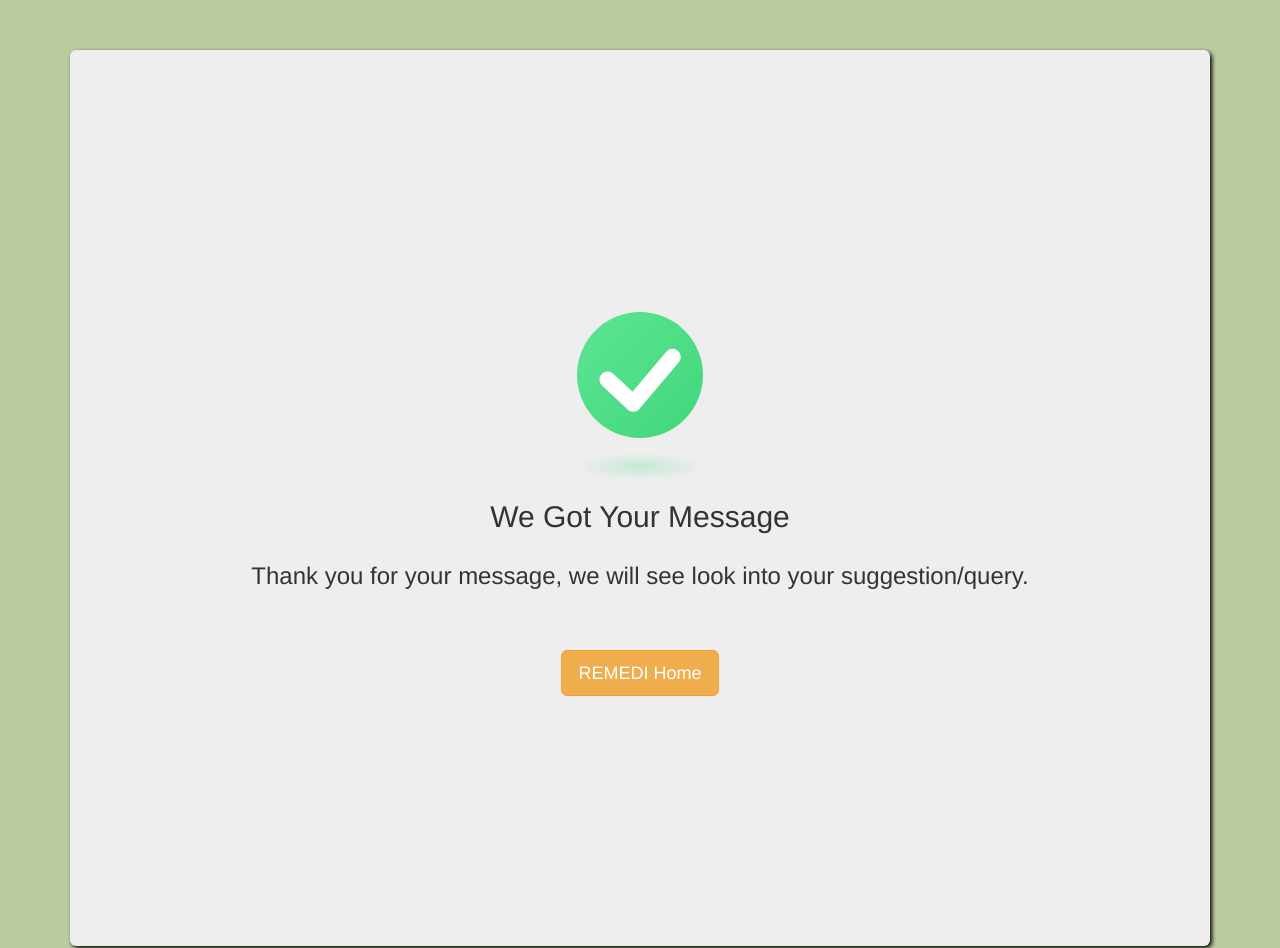
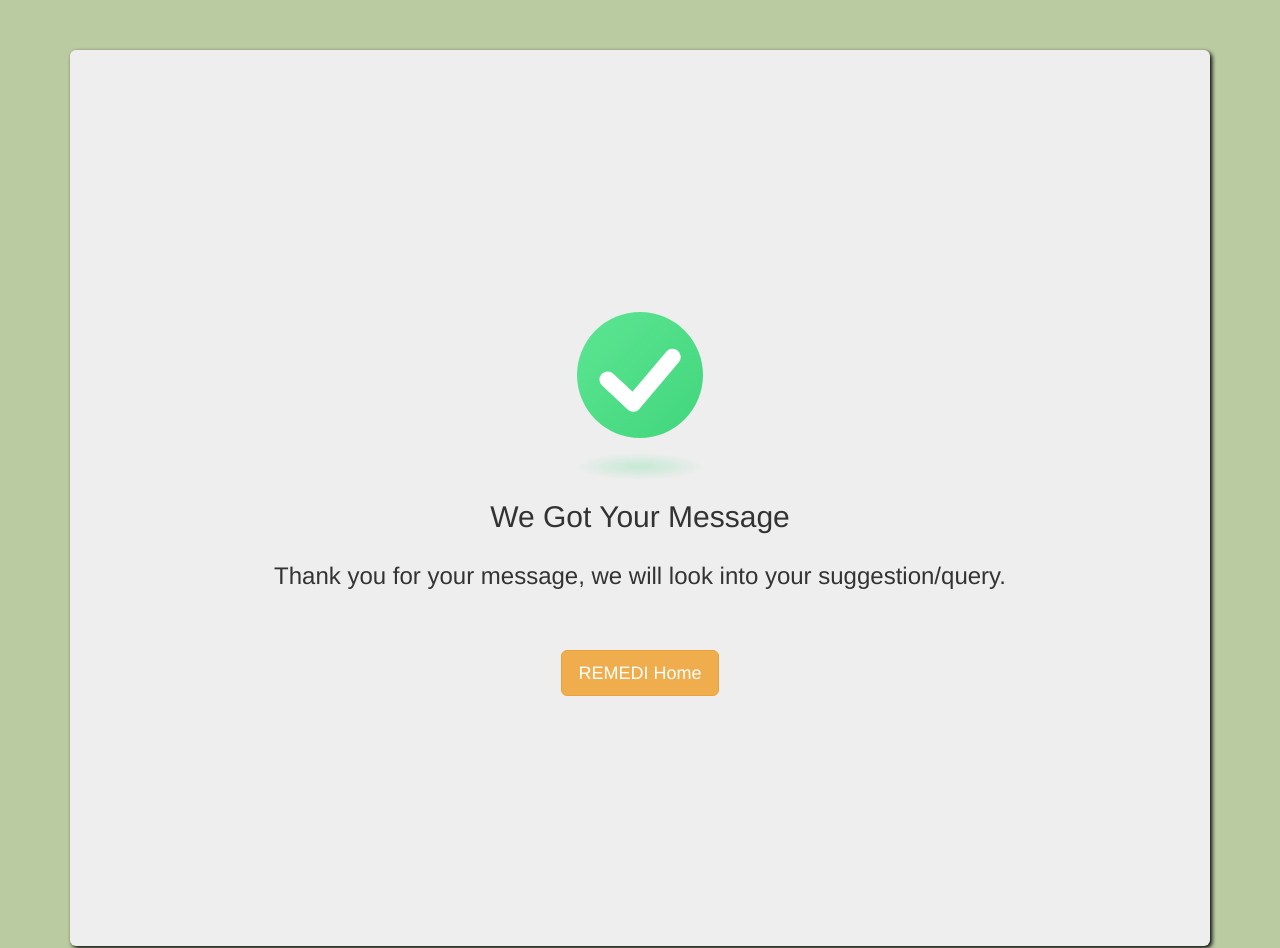
Before and after one commit to Rishabh9877/REMEDI, a plain HTML site: page Thanks.html in a window 1280 px wide. Shown: the top 948 px of the page. Drawn offline with nearby package versions, Linux system fonts and the light colour scheme.

Commit message:
Update Thanks.html

```diff
--- a/Thanks.html
+++ b/Thanks.html
@@ -24,7 +24,7 @@
                     <div class="check-shadow"></div>
                 </div>
             <h2 class="text-center">We Got Your Message</h2>
-          <h3 class="text-center">Thank you for your message, we will see look into your suggestion/query. </h3>
+          <h3 class="text-center">Thank you for your message, we will look into your suggestion/query. </h3>
 
 
 
```
